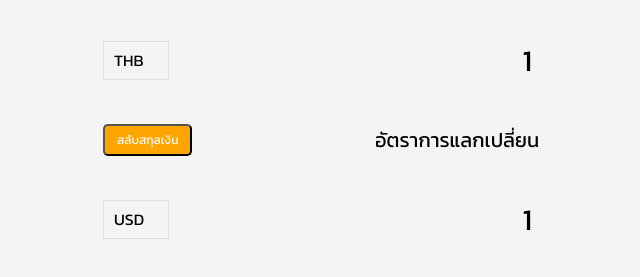
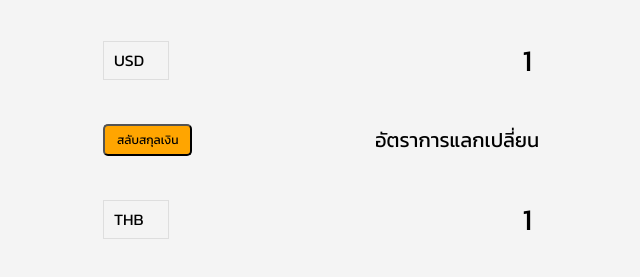
Before and after one commit to alifriduwan/Exchange-Rate-Api, a plain HTML site: page index.html in a window 1280 px wide. Both pictures are taken after a click on the button "สลับสกุลเงิน". Shown: the part 389-666 px from the top of the page, 314-954 px from the left. Drawn offline with Linux system fonts and the light colour scheme; no server answers.

Commit message:
จัดการ event ด้วย js

```diff
--- /dev/null
+++ b/script.js
@@ -0,0 +1,36 @@
+const currency_one = document.getElementById('currency-one')
+const currency_two = document.getElementById('currency-two')
+
+const amount_one = document.getElementById('amount-one')
+const amount_two = document.getElementById('amount-two')
+
+const rateElement = document.getElementById('rate')
+
+const btnSwap = document.getElementById('btn')
+
+currency_one.addEventListener('change', calculateMoney);
+currency_two.addEventListener('change', calculateMoney);
+
+amount_one.addEventListener('input', calculateMoney)
+amount_two.addEventListener('input', calculateMoney)
+
+function calculateMoney(){
+    const valueCurrencyOne = currency_one.value;
+    const valueCurrencyTwo = currency_two.value;
+
+    let rateAPI =  `https://api.exchangerate-api.com/v4/latest/${valueCurrencyOne}`
+    fetch(rateAPI).then(res => res.json()).then(data => {
+        const rate = data.rates[valueCurrencyTwo]
+        rateElement.innerText = `1 ${valueCurrencyOne} = ${rate} ${valueCurrencyTwo}`
+        amount_two.value = (amount_one.value * rate).toFixed(2)
+    })
+}
+
+btnSwap.addEventListener('click', () => {
+    const temp = currency_one.value;
+    currency_one.value = currency_two.value;
+    currency_two.value = temp;
+    calculateMoney();
+})
+
+calculateMoney();
--- a/styles.css
+++ b/styles.css
@@ -23,7 +23,6 @@ body {
 }
 
 .btn {
-    color:#fff;
     background-color: orange;
     cursor: pointer;
     border-radius: 5px;
```
